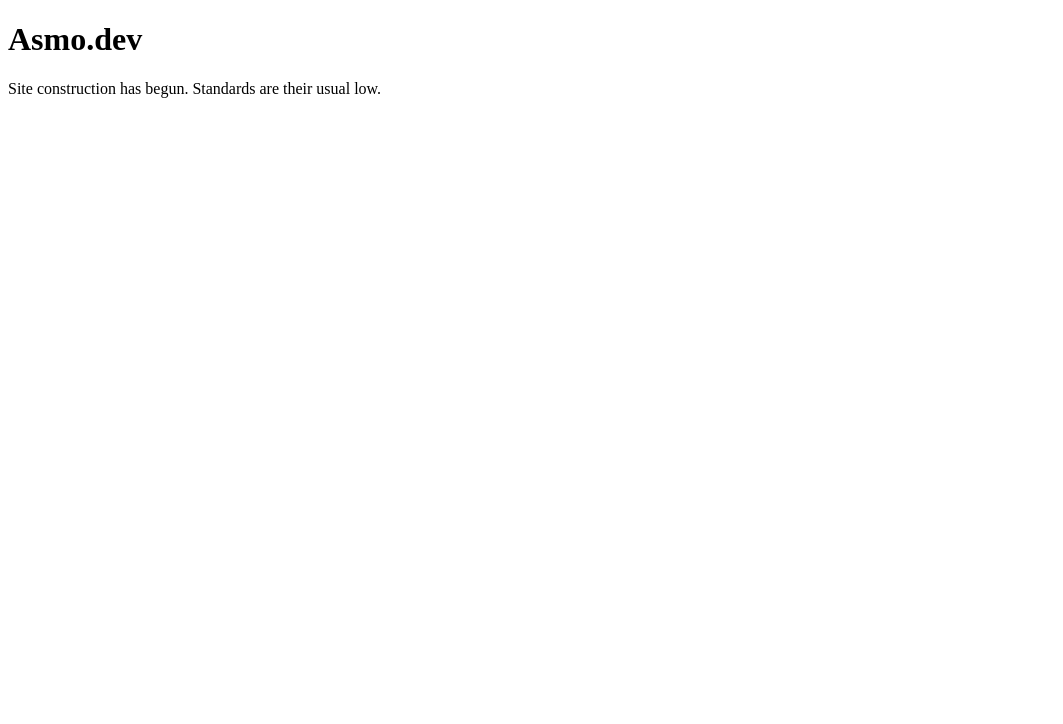
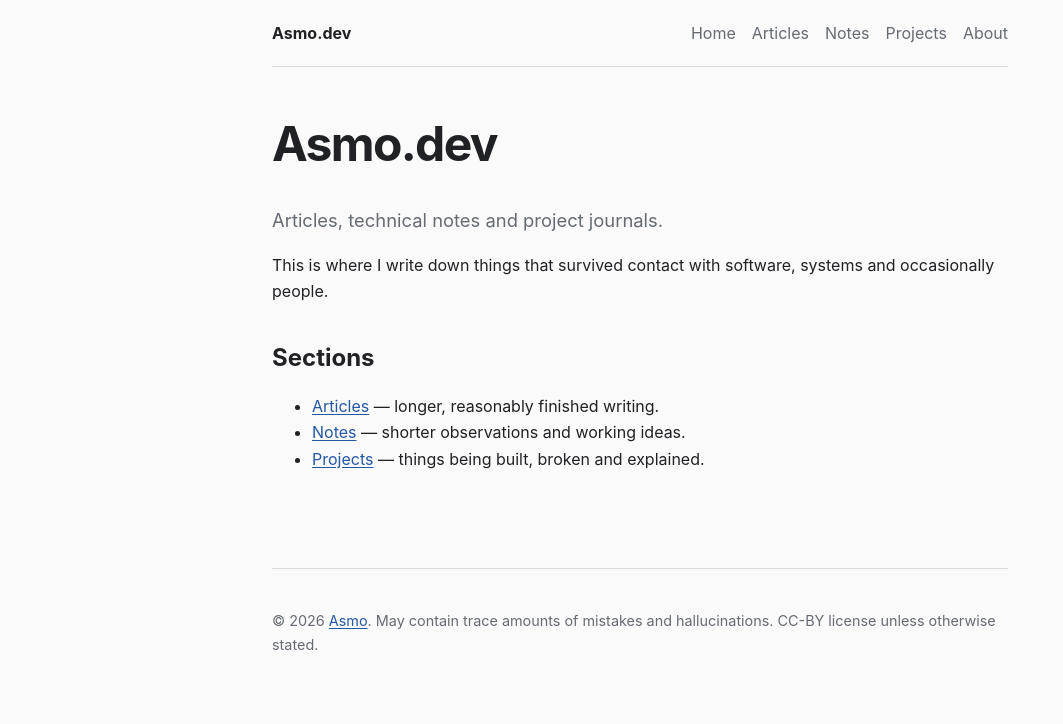
Before and after one commit to asmnh/homepage, an Astro site: page / in a window 1280 px wide. Shown: the whole page, without its empty margins (0-1063 px from the left). Built offline with nearby package versions, Linux system fonts and the light colour scheme; Astro itself is replaced by a stand-in of ours.

Commit message:
layout: base site layout, nav

```diff
--- /dev/null
+++ b/src/components/Footer.astro
@@ -0,0 +1,11 @@
+---
+const year = new Date().getUTCFullYear();
+---
+
+<footer class="site-footer">
+    <p>
+        &copy; {year} <a href="https://github.com/asmnh">Asmo</a>.
+        May contain trace amounts of mistakes and hallucinations.
+        CC-BY license unless otherwise stated.
+    </p>
+</footer>
--- /dev/null
+++ b/src/components/Header.astro
@@ -0,0 +1,33 @@
+---
+const pathname = Astro.url.pathname;
+
+const links = [
+    { href: "/", label: "Home" },
+    { href: "/articles/", label: "Articles" },
+    { href: "/notes/", label: "Notes" },
+    { href: "/projects/", label: "Projects" },
+    { href: "/about/", label: "About" },
+];
+---
+
+<header class="site-header">
+    <a class="site-title" href="/">Asmo.dev</a>
+
+    <nav class="site-nav" aria-label="Main navigation">
+        {
+            links.map(({ href, label }) => (
+                <a
+                    href={href}
+                    aria-current={
+                        pathname === href ||
+                        (href !== "/" && pathname.startsWith(href))
+                            ? "page"
+                            : undefined
+                    }
+                >
+                    {label}
+                </a>
+            ))
+        }
+    </nav>
+</header>
--- /dev/null
+++ b/src/layouts/BaseLayout.astro
@@ -0,0 +1,41 @@
+---
+import Header from "../components/Header.astro";
+import Footer from "../components/Footer.astro";
+import "../styles/global.css";
+
+interface Props {
+	title: string;
+	description?: string;
+}
+
+const {
+	title,
+	description = "Articles, notes and projects by Asmo.",
+} = Astro.props;
+
+const documentTitle =
+	title === "Asmo.dev"
+		? title
+		: `${title} — Asmo.dev`;
+---
+
+<!doctype html>
+<html lang="en">
+	<head>
+		<meta charset="UTF-8" />
+		<meta name="viewport" content="width=device-width" />
+		<meta name="description" content={description} />
+		<meta name="generator" content={Astro.generator} />
+		<title>{documentTitle}</title>
+	</head>
+
+	<body>
+		<Header />
+
+		<main>
+			<slot />
+		</main>
+
+		<Footer />
+	</body>
+</html>
--- a/src/pages/index.astro
+++ b/src/pages/index.astro
@@ -1,20 +1,27 @@
 ---
-const title = "Asmo.dev";
+import BaseLayout from "../layouts/BaseLayout.astro";
 ---
 
-<!doctype html>
-<html lang="en">
-	<head>
-		<meta charset="UTF-8" />
-		<meta name="viewport" content="width=device-width" />
-		<title>{title}</title>
-	</head>
-	<body>
-		<main>
-			<h1>{title}</h1>
-			<p>
-				Site construction has begun. Standards are their usual low.
-			</p>
-		</main>
-	</body>
-</html>
+<BaseLayout
+	title="Asmo.dev"
+	description="Articles, technical notes and project journals by Asmo."
+>
+	<h1>Asmo.dev</h1>
+
+	<p class="lead">
+		Articles, technical notes and project journals.
+	</p>
+
+	<p>
+		This is where I write down things that survived contact with software,
+		systems and occasionally people.
+	</p>
+
+	<h2>Sections</h2>
+
+	<ul>
+		<li><a href="/articles/">Articles</a> — longer, reasonably finished writing.</li>
+		<li><a href="/notes/">Notes</a> — shorter observations and working ideas.</li>
+		<li><a href="/projects/">Projects</a> — things being built, broken and explained.</li>
+	</ul>
+</BaseLayout>
--- /dev/null
+++ b/src/styles/global.css
@@ -0,0 +1,147 @@
+:root {
+	--background: #fafafa;
+	--surface: #ffffff;
+	--text: #202124;
+	--muted: #666b73;
+	--border: #d9dce1;
+	--accent: #2457a6;
+	--content-width: 46rem;
+
+	font-family:
+		Inter, ui-sans-serif, system-ui, -apple-system, BlinkMacSystemFont,
+		"Segoe UI", sans-serif;
+	color: var(--text);
+	background: var(--background);
+	font-synthesis: none;
+	text-rendering: optimizeLegibility;
+}
+
+* {
+	box-sizing: border-box;
+}
+
+html {
+	min-width: 20rem;
+	background: var(--background);
+}
+
+body {
+	margin: 0;
+	min-height: 100vh;
+	line-height: 1.65;
+}
+
+a {
+	color: var(--accent);
+	text-underline-offset: 0.15em;
+}
+
+a:hover {
+	text-decoration-thickness: 0.12em;
+}
+
+img,
+svg {
+	display: block;
+	max-width: 100%;
+}
+
+code,
+pre {
+	font-family:
+		"JetBrains Mono", "Cascadia Code", "SFMono-Regular", Consolas,
+		monospace;
+}
+
+code {
+	font-size: 0.9em;
+}
+
+main {
+	width: min(calc(100% - 2rem), var(--content-width));
+	margin-inline: auto;
+	padding-block: 3rem 5rem;
+}
+
+h1,
+h2,
+h3 {
+	line-height: 1.2;
+}
+
+h1 {
+	margin-top: 0;
+	font-size: clamp(2rem, 6vw, 3rem);
+	letter-spacing: -0.035em;
+}
+
+h2 {
+	margin-top: 2.5rem;
+}
+
+p,
+ul,
+ol {
+	margin-block: 1rem;
+}
+
+.lead {
+	color: var(--muted);
+	font-size: 1.15rem;
+}
+
+.site-header,
+.site-footer {
+	width: min(calc(100% - 2rem), var(--content-width));
+	margin-inline: auto;
+}
+
+.site-header {
+	display: flex;
+	align-items: baseline;
+	justify-content: space-between;
+	gap: 1.5rem;
+	padding-block: 1.25rem;
+	border-bottom: 1px solid var(--border);
+}
+
+.site-title {
+	color: var(--text);
+	font-weight: 700;
+	text-decoration: none;
+}
+
+.site-nav {
+	display: flex;
+	flex-wrap: wrap;
+	gap: 1rem;
+}
+
+.site-nav a {
+	color: var(--muted);
+	text-decoration: none;
+}
+
+.site-nav a:hover {
+	color: var(--text);
+	text-decoration: underline;
+}
+
+.site-footer {
+	padding-block: 1.5rem 3rem;
+	border-top: 1px solid var(--border);
+	color: var(--muted);
+	font-size: 0.9rem;
+}
+
+@media (max-width: 32rem) {
+	.site-header {
+		align-items: flex-start;
+		flex-direction: column;
+		gap: 0.5rem;
+	}
+
+	main {
+		padding-top: 2rem;
+	}
+}
```
Also changed, not shown: src/pages/about.astro (added, +25 -0 lines), src/pages/articles/index.astro (added, +12 -0 lines), src/pages/notes/index.astro (added, +12 -0 lines), src/pages/projects/index.astro (added, +12 -0 lines).
